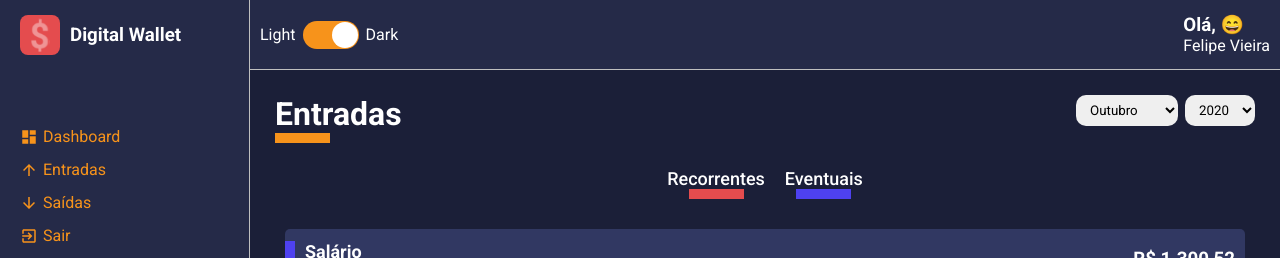
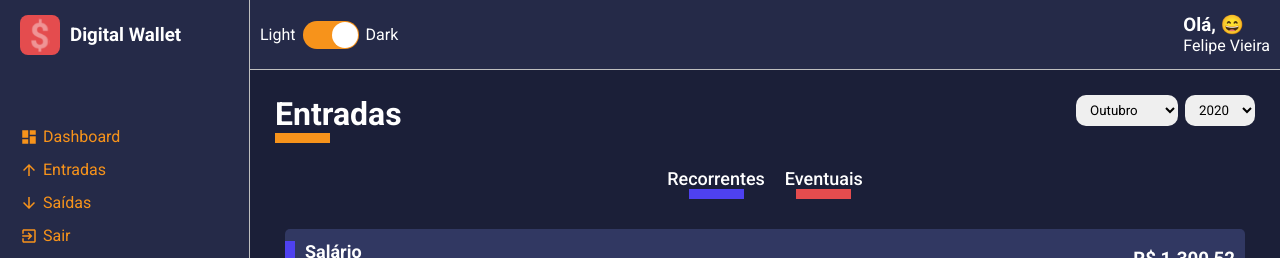
Before and after one commit to 2lipe/Digital-Wallet, a React (Create React App) app: page /list/entry-balance in a window 1280 px wide. Shown: the top 258 px of the page. Built offline with nearby package versions, Linux system fonts and the light colour scheme.

Commit message:
create financial filter by currency and eventualy

```diff
--- a/src/pages/List/index.tsx
+++ b/src/pages/List/index.tsx
@@ -33,10 +33,12 @@ type DataProps = {
 const List = ({ match }: RouteParamsListProps) => {
   const captureMonth = String(new Date().getMonth() + 1);
   const captureYear = String(new Date().getFullYear());
+  const frequency = ['recorrente', 'eventual'];
 
   const [data, setData] = useState<DataProps[]>([]);
   const [monthSelected, setMonthSelected] = useState<string>(captureMonth);
   const [yearSelected, setYearSelected] = useState<string>(captureYear);
+  const [frequencySelected, setFrequencySelected] = useState(frequency);
 
   const { type } = match.params;
 
@@ -76,13 +78,33 @@ const List = ({ match }: RouteParamsListProps) => {
     });
   }, []);
 
+  const handleFrequencyClick = (frequency: string) => {
+    const alreadySelected = frequencySelected.findIndex(
+      (item) => item === frequency,
+    );
+
+    const existAlreadyFrequency = alreadySelected >= 0;
+    if (existAlreadyFrequency) {
+      const filteredFrequency = frequencySelected.filter(
+        (item) => item === frequency,
+      );
+      setFrequencySelected(filteredFrequency);
+    } else {
+      setFrequencySelected((prev) => [...prev, frequency]);
+    }
+  };
+
   useEffect(() => {
     const filteredDate = listData.filter((item) => {
       const date = new Date(item.date);
       const month = String(date.getMonth() + 1);
       const year = String(date.getFullYear());
+      const filterByYearMonthAndFrequency =
+        month === monthSelected &&
+        year === yearSelected &&
+        frequencySelected.includes(item.frequency);
 
-      return month === monthSelected && year === yearSelected;
+      return filterByYearMonthAndFrequency;
     });
 
     const formattedData = filteredDate.map((item, index) => {
@@ -97,7 +119,7 @@ const List = ({ match }: RouteParamsListProps) => {
     });
 
     setData(formattedData);
-  }, [listData, monthSelected, yearSelected]);
+  }, [listData, monthSelected, yearSelected, frequencySelected]);
 
   return (
     <S.Container>
@@ -115,11 +137,21 @@ const List = ({ match }: RouteParamsListProps) => {
       </ContentHeader>
 
       <S.Filters>
-        <button type="button" className="tag-filter tag-filter-recurrent">
+        <button
+          type="button"
+          className={`tag-filter tag-filter-recurrent
+            ${frequencySelected.includes('recorrente') && 'tag-active'}`}
+          onClick={() => handleFrequencyClick('recorrente')}
+        >
           Recorrentes
         </button>
 
-        <button type="button" className="tag-filter tag-filter-eventual">
+        <button
+          type="button"
+          className={`tag-filter tag-filter-eventual
+            ${frequencySelected.includes('eventual') && 'tag-active'}`}
+          onClick={() => handleFrequencyClick('eventual')}
+        >
           Eventuais
         </button>
       </S.Filters>
--- a/src/pages/List/styled.ts
+++ b/src/pages/List/styled.ts
@@ -17,6 +17,7 @@ export const Filters = styled.div`
     color: ${({ theme }) => theme.colors.white};
     margin: 0 10px;
     transition: opacity 0.3s;
+    opacity: .4;
 
     &:hover {
       opacity: 0.7;
@@ -28,7 +29,7 @@ export const Filters = styled.div`
     display: block;
     width: 55px;
     margin: 0 auto;
-    border-bottom: 10px solid ${({ theme }) => theme.colors.warning};
+    border-bottom: 10px solid ${({ theme }) => theme.colors.success};
   }
 
   .tag-filter-eventual::after {
@@ -36,6 +37,10 @@ export const Filters = styled.div`
     display: block;
     width: 55px;
     margin: 0 auto;
-    border-bottom: 10px solid ${({ theme }) => theme.colors.success};
+    border-bottom: 10px solid ${({ theme }) => theme.colors.warning};
+  }
+
+  .tag-active {
+    opacity: 1;
   }
 `;
```
Also changed, not shown: src/pages/List/options.ts (deleted, +0 -16 lines).
